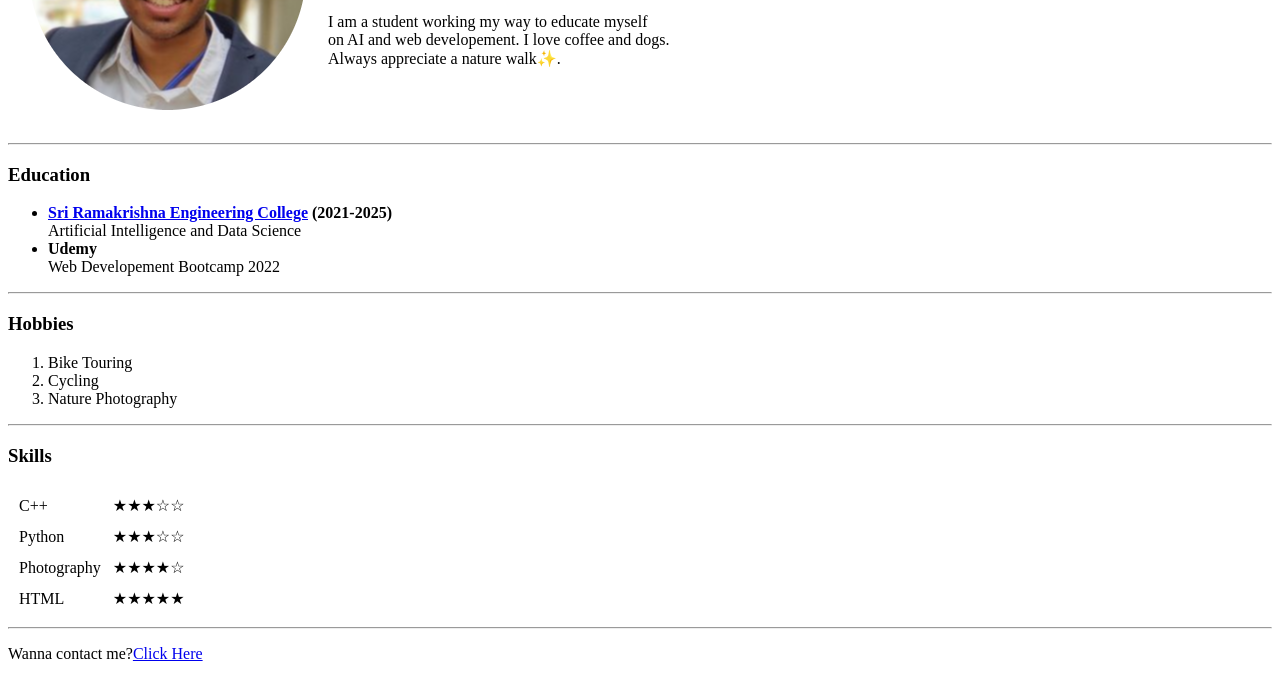
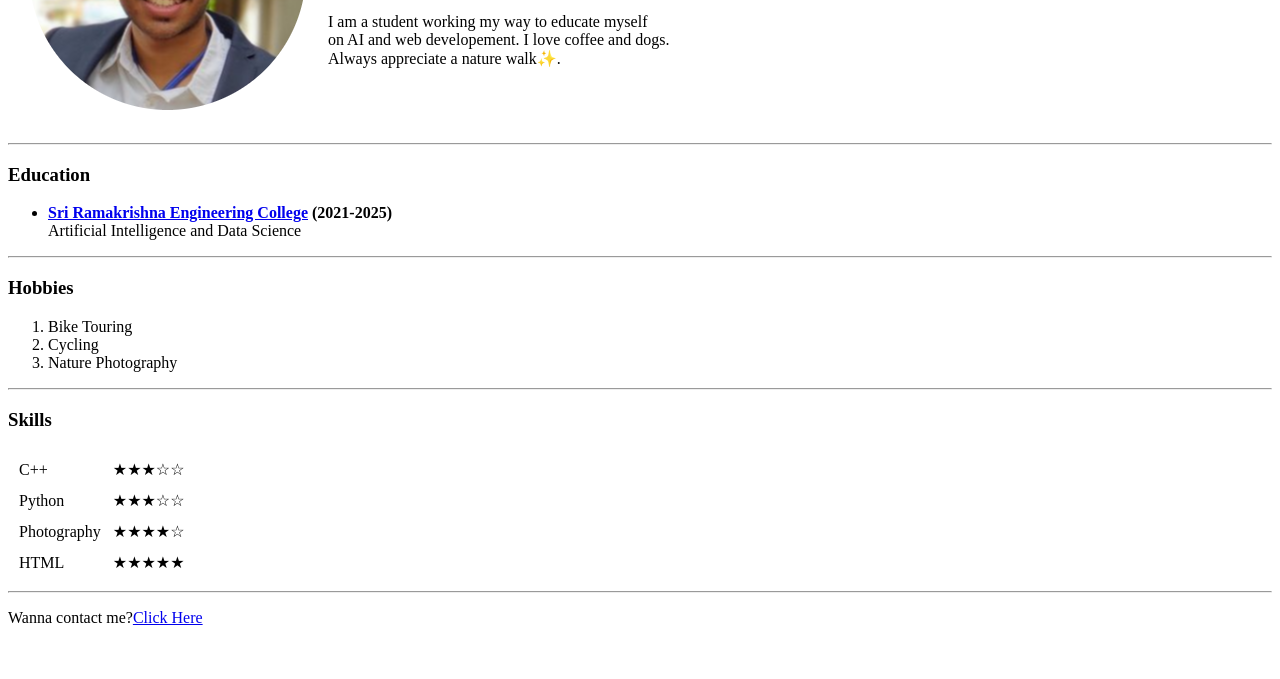
Before and after one commit to PranavJ6210/Quaters, a plain HTML site: page index.html in a window 1280 px wide. Shown: the part 196-875 px from the top of the page. After the commit the page ends 839 px from the top, so only its background shows below. Drawn offline with Linux system fonts and the light colour scheme.

Commit message:
Add files via upload

```diff
--- a/index.html
+++ b/index.html
@@ -28,11 +28,7 @@
        </strong>
        <br>Artificial Intelligence and Data Science
      </li>
-     <li><strong>
-         Udemy
-       </strong>
-       <br>Web Developement Bootcamp 2022
-     </li>
+
    </ul>
    <hr>
    <h3>Hobbies</h3>
```
